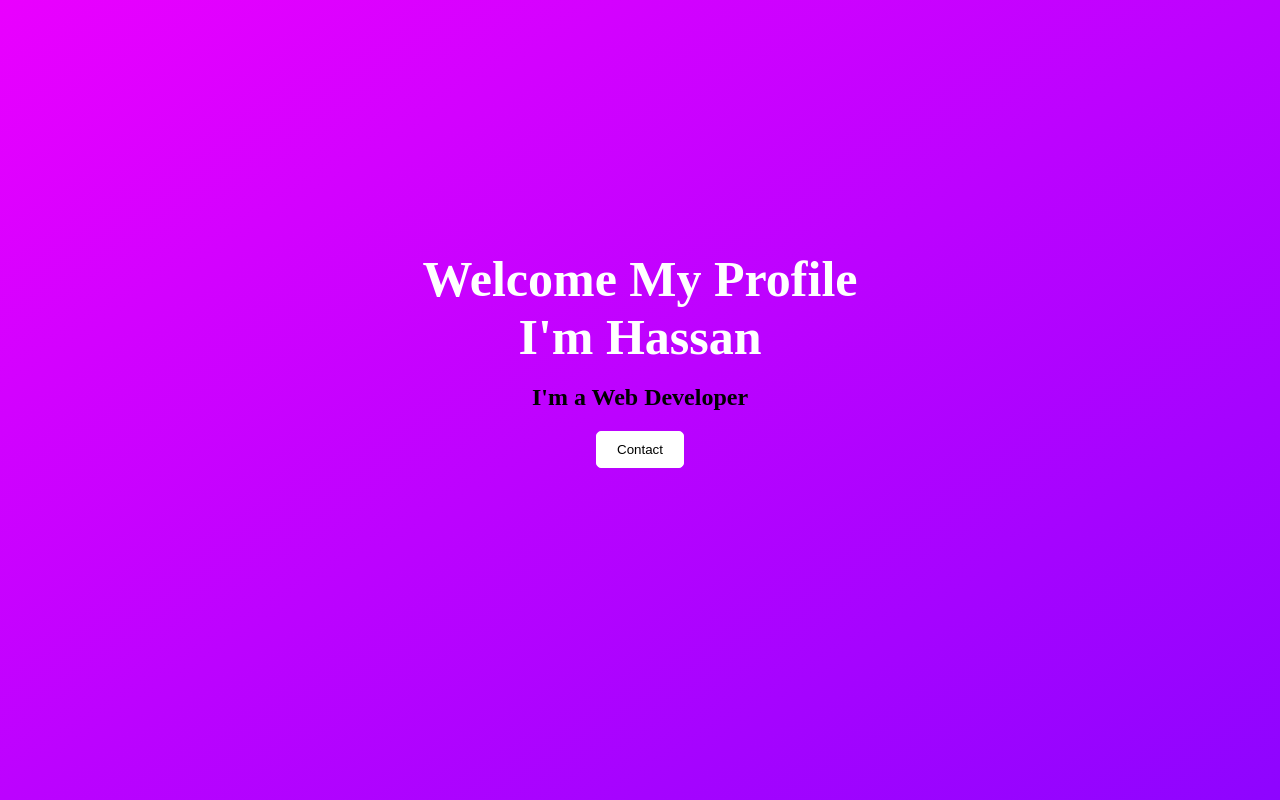
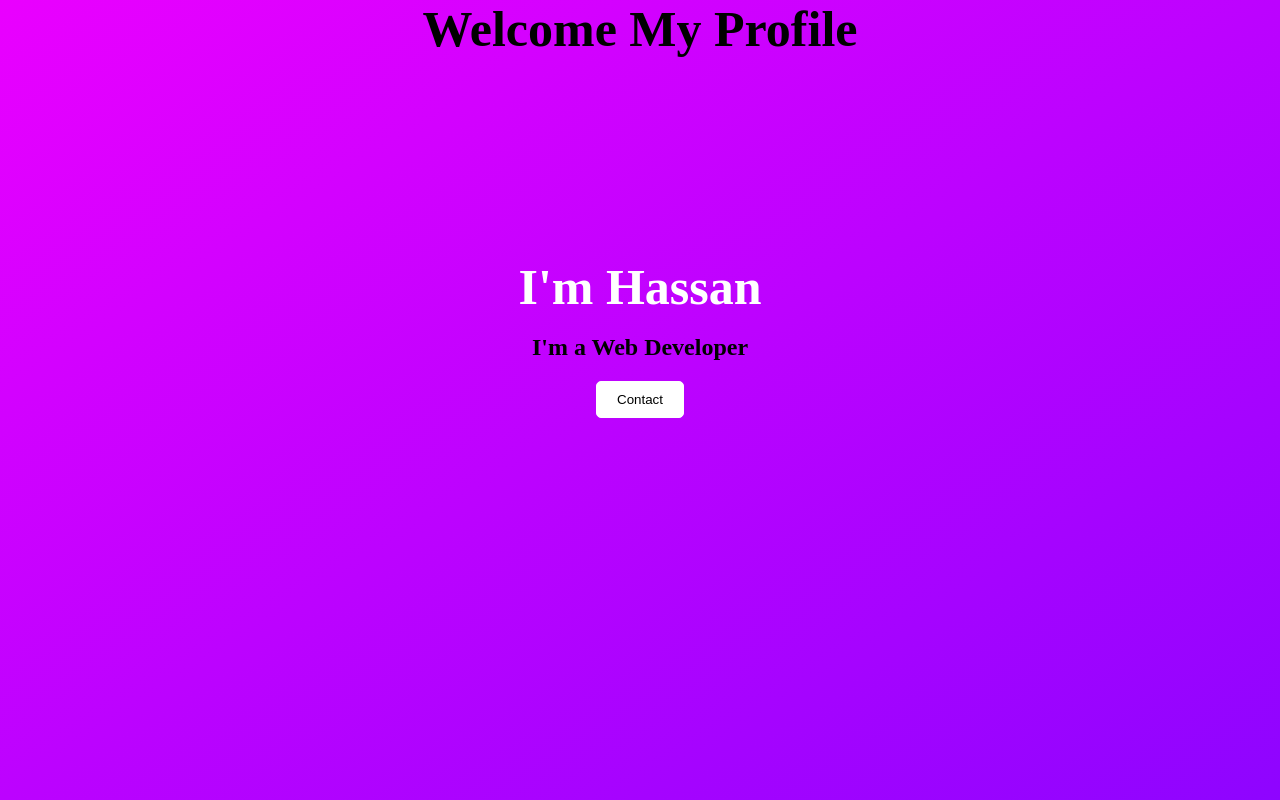
Before and after one commit to MohdHassan0912/first-repo, a plain HTML site: page index.html in a window 1280 px wide. Drawn offline with Linux system fonts and the light colour scheme.

Commit message:
some changes

```diff
--- a/index.css
+++ b/index.css
@@ -3,7 +3,10 @@
     padding: 0;
     box-sizing: border-box;
 }
-
+.m>.s{
+    padding-bottom: 200px;
+    color: black;
+}
 .m{
     background: linear-gradient(to bottom right, rgb(234, 0, 255), rgb(142, 4, 255));
     /* display: flex; */
@@ -11,7 +14,7 @@
     text-align: center;
     align-items: center;
     height: 100vh;
-    padding-top: 250px;
+    /* padding-top: 250px; */
 }
 .m h1{
     font-size: 50px;
--- a/index.html
+++ b/index.html
@@ -10,7 +10,7 @@
 <body>
 
     <div class="m">
-        <h1>Welcome My Profile</h1>
+        <h1 class="s">Welcome My Profile</h1>
         <h1>I'm Hassan</h1> <br>
         <h2>I'm a Web Developer</h2>
         <a href="contact.html">
```
